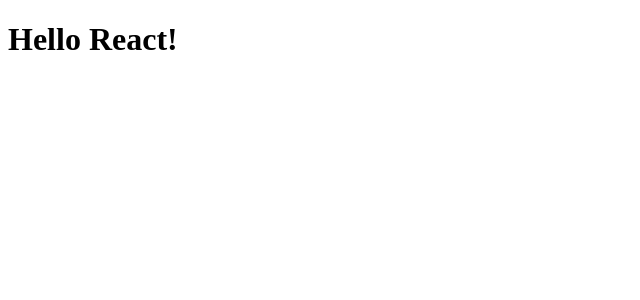
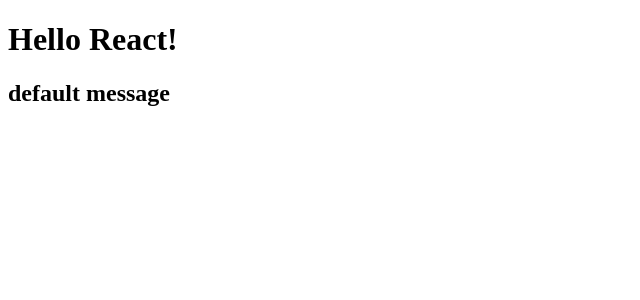
Before and after one commit to YurangJa2/first_react_app, a React (Create React App) app: page / in a window 1280 px wide. Shown: the top 300 px of the page, without its empty margins (0-640 px from the left). Built offline with nearby package versions, Linux system fonts and the light colour scheme; no server answers.

Commit message:
changed to class

```diff
--- a/src/App.js
+++ b/src/App.js
@@ -1,21 +1,24 @@
-import React, {useState, useEffect} from 'react';
+import React from 'react';
 
-function App() {
-  const [message, setMessage] = useState("");
-  // useEffect: 기존의 componentDidMount, componentDidUpdate, componentWillUnmount가 합쳐진 것으로 생각해도 된다.
-  useEffect(() => {
+class App extends React.Component {
+  state = {
+    message: "default message"
+  };
+  componentDidMount() {
     fetch('/api/hello').then(response => response.text())
                        .then(message => {
-                         setMessage(message);
+                         this.setState({message});
                        });
-  }, [])
-
-  return (
-    <div>
-      <h1>Hello React!</h1>
-      <h2>{message}</h2>
-    </div>
-  );
+  }
+  render(){
+    console.log(this.state.message);
+    return (
+      <div>
+        <h1>Hello React!</h1>
+        <h2>{this.state.message}</h2>
+      </div>
+    );
+  }
 }
 
 export default App;
```
